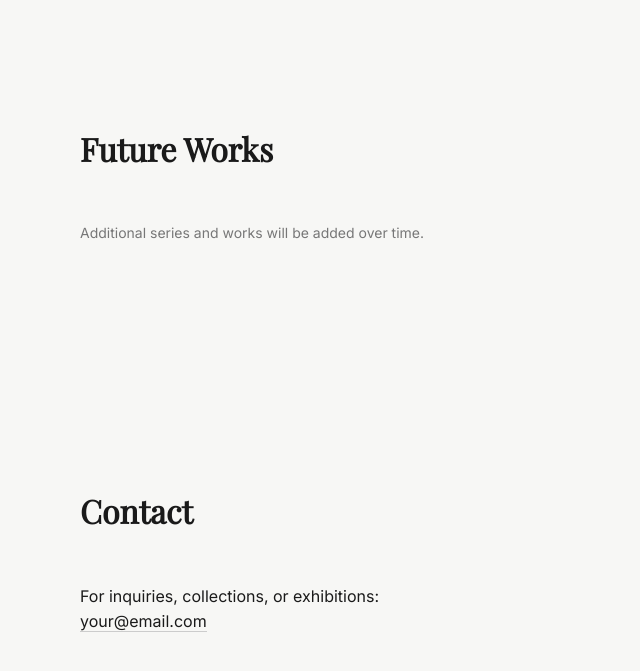
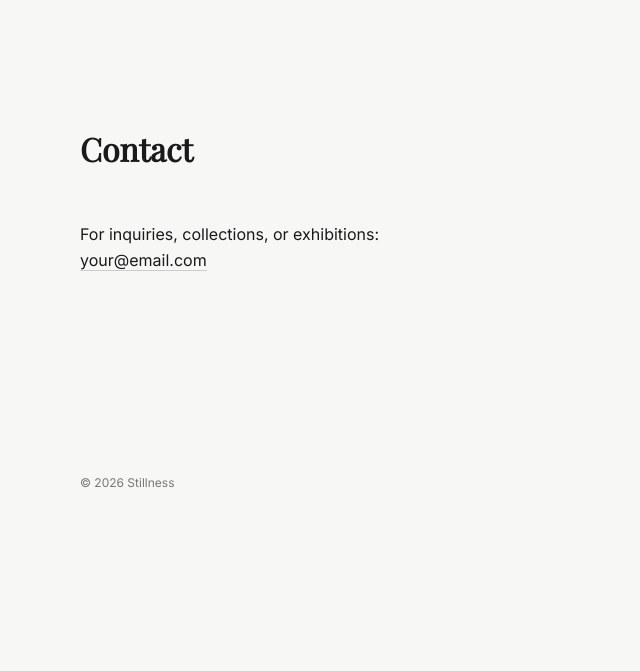
Before and after one commit to jamesaarontiangco-beep/jamesart.github.io, a plain HTML site: page index.html in a window 1280 px wide. Shown: the part 1488-2159 px from the top of the page, without its empty margins (0-640 px from the left). After the commit the page ends 2061 px from the top, so only its background shows below. Drawn offline with nearby package versions, Linux system fonts and the light colour scheme.

Commit message:
Update index.html

```diff
--- a/index.html
+++ b/index.html
@@ -4,7 +4,9 @@
   <meta charset="UTF-8" />
   <meta name="viewport" content="width=device-width, initial-scale=1.0"/>
   <title>Stillness — Contemporary Abstract Paintings</title>
+
   <meta name="description" content="Stillness is an ongoing abstract painting series exploring silence, restraint, and presence through minimal gesture." />
+
   <link rel="stylesheet" href="style.css" />
   <link href="https://fonts.googleapis.com/css2?family=Inter:wght@300;400;500&family=Playfair+Display:wght@400&display=swap" rel="stylesheet">
 </head>
@@ -28,8 +30,8 @@
   <section class="hero">
     <h1>Stillness</h1>
     <p class="hero-text">
-      An ongoing abstract painting series exploring silence, restraint,
-      and presence through minimal gesture.
+      An ongoing abstract painting series exploring silence,
+      restraint, and presence through minimal gesture.
     </p>
   </section>
 
@@ -38,7 +40,7 @@
     <h2>Stillness Series</h2>
 
     <div class="gallery">
-      <!-- Replace src with your actual image files -->
+      <!-- Replace image paths with your actual files -->
       <div class="artwork">
         <img src="images/stillness-01.jpg" alt="Stillness I">
         <div class="artwork-meta">
@@ -60,6 +62,7 @@
   <!-- ABOUT -->
   <section id="about" class="section about">
     <h2>About</h2>
+
     <p>
       Stillness is a body of work concerned with quiet moments —
       where gesture is reduced, space is respected, and attention
@@ -73,20 +76,14 @@
     </p>
   </section>
 
-  <!-- FUTURE SERIES -->
-  <section class="section">
-    <h2>Future Works</h2>
-    <p class="muted">
-      Additional series and works will be added over time.
-    </p>
-  </section>
-
   <!-- CONTACT -->
   <section id="contact" class="section contact">
     <h2>Contact</h2>
+
     <p>
       For inquiries, collections, or exhibitions:
     </p>
+
     <p>
       <a href="mailto:your@email.com">your@email.com</a>
     </p>
```
